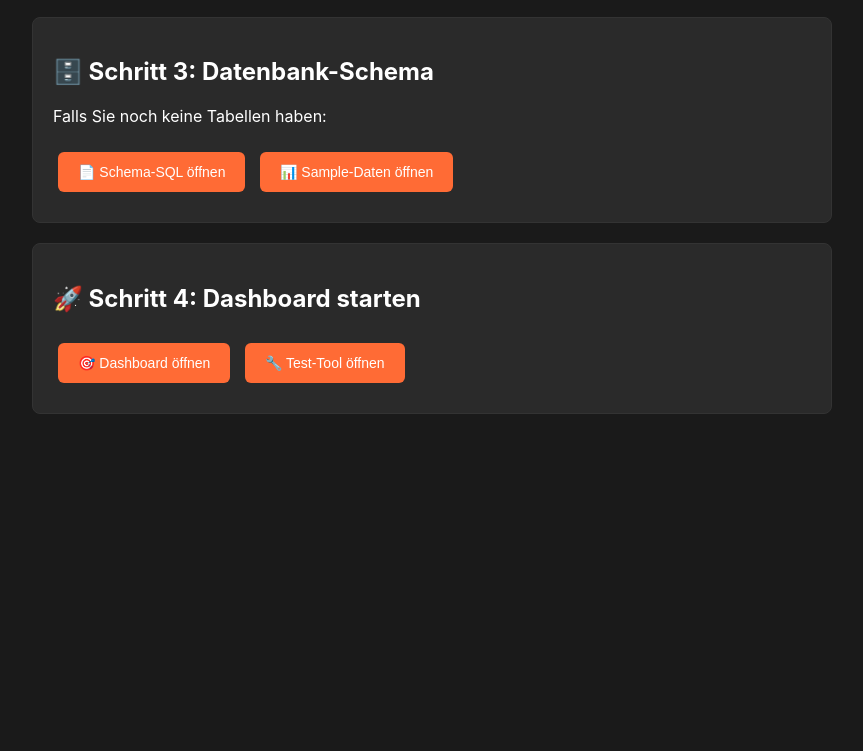
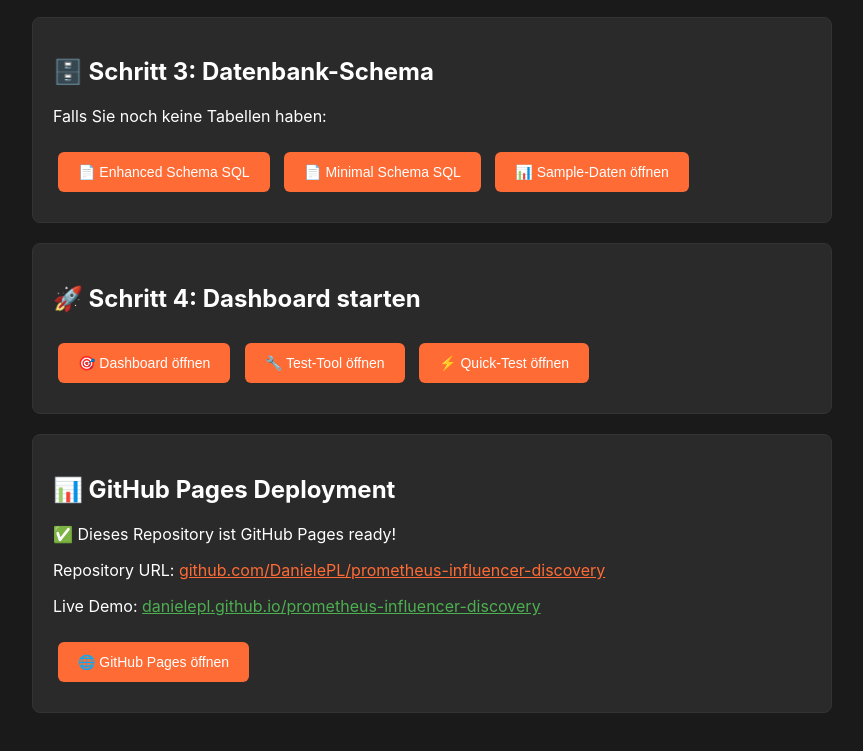
Before and after one commit to DanielePL/prometheus-influencer-discovery, a plain HTML site: page setup.html in a window 1280 px wide. Shown: the part 715-1466 px from the top of the page, without its empty margins (208-1071 px from the left). Before the commit the page ends 1169 px from the top, so only its background shows below. Drawn offline with Linux system fonts and the light colour scheme.

Commit message:
📦 Add deployment files and enhanced setup
✨ NEW FEATURES:
- .gitignore for cleaner repository
- Enhanced setup.html with GitHub Pages integration
- DEPLOYMENT.md with live demo links
- Multiple schema options (enhanced + minimal)
- Direct links to GitHub Pages deployment

🌐 READY FOR GITHUB PAGES:
- Live Demo: https://danielepl.github.io/prometheus-influencer-discovery/
- Easy setup via setup.html
- All static files included
- No build process required

🔧 ENHANCED SETUP TOOL:
- Multiple schema options
- Quick test tools
- GitHub Pages deployment info
- Improved user experience

```diff
--- a/setup.html
+++ b/setup.html
@@ -81,7 +81,8 @@
     <div class="config-box">
         <h2>🗄️ Schritt 3: Datenbank-Schema</h2>
         <p>Falls Sie noch keine Tabellen haben:</p>
-        <button class="btn" onclick="openSchema()">📄 Schema-SQL öffnen</button>
+        <button class="btn" onclick="openSchema()">📄 Enhanced Schema SQL</button>
+        <button class="btn" onclick="openMinimalSchema()">📄 Minimal Schema SQL</button>
         <button class="btn" onclick="openSampleData()">📊 Sample-Daten öffnen</button>
     </div>
 
@@ -89,6 +90,15 @@
         <h2>🚀 Schritt 4: Dashboard starten</h2>
         <button class="btn" onclick="openDashboard()">🎯 Dashboard öffnen</button>
         <button class="btn" onclick="openTestTool()">🔧 Test-Tool öffnen</button>
+        <button class="btn" onclick="openQuickTest()">⚡ Quick-Test öffnen</button>
+    </div>
+
+    <div class="config-box">
+        <h2>📊 GitHub Pages Deployment</h2>
+        <p>✅ Dieses Repository ist GitHub Pages ready!</p>
+        <p>Repository URL: <a href="https://github.com/DanielePL/prometheus-influencer-discovery" target="_blank" style="color: #ff6b35;">github.com/DanielePL/prometheus-influencer-discovery</a></p>
+        <p>Live Demo: <a href="https://danielepl.github.io/prometheus-influencer-discovery/" target="_blank" style="color: #4CAF50;">danielepl.github.io/prometheus-influencer-discovery</a></p>
+        <button class="btn" onclick="openGitHubPages()">🌐 GitHub Pages öffnen</button>
     </div>
 
     <script>
@@ -166,7 +176,11 @@
         }
 
         function openSchema() {
-            window.open('supabase-schema.sql', '_blank');
+            window.open('enhanced-schema.sql', '_blank');
+        }
+
+        function openMinimalSchema() {
+            window.open('minimal-schema.sql', '_blank');
         }
 
         function openSampleData() {
@@ -179,6 +193,14 @@
 
         function openTestTool() {
             window.open('test-connection.html', '_blank');
+        }
+
+        function openQuickTest() {
+            window.open('quick-test.html', '_blank');
+        }
+
+        function openGitHubPages() {
+            window.open('https://danielepl.github.io/prometheus-influencer-discovery/', '_blank');
         }
 
         // Auto-load saved credentials
```
Also changed, not shown: 2 other files.
